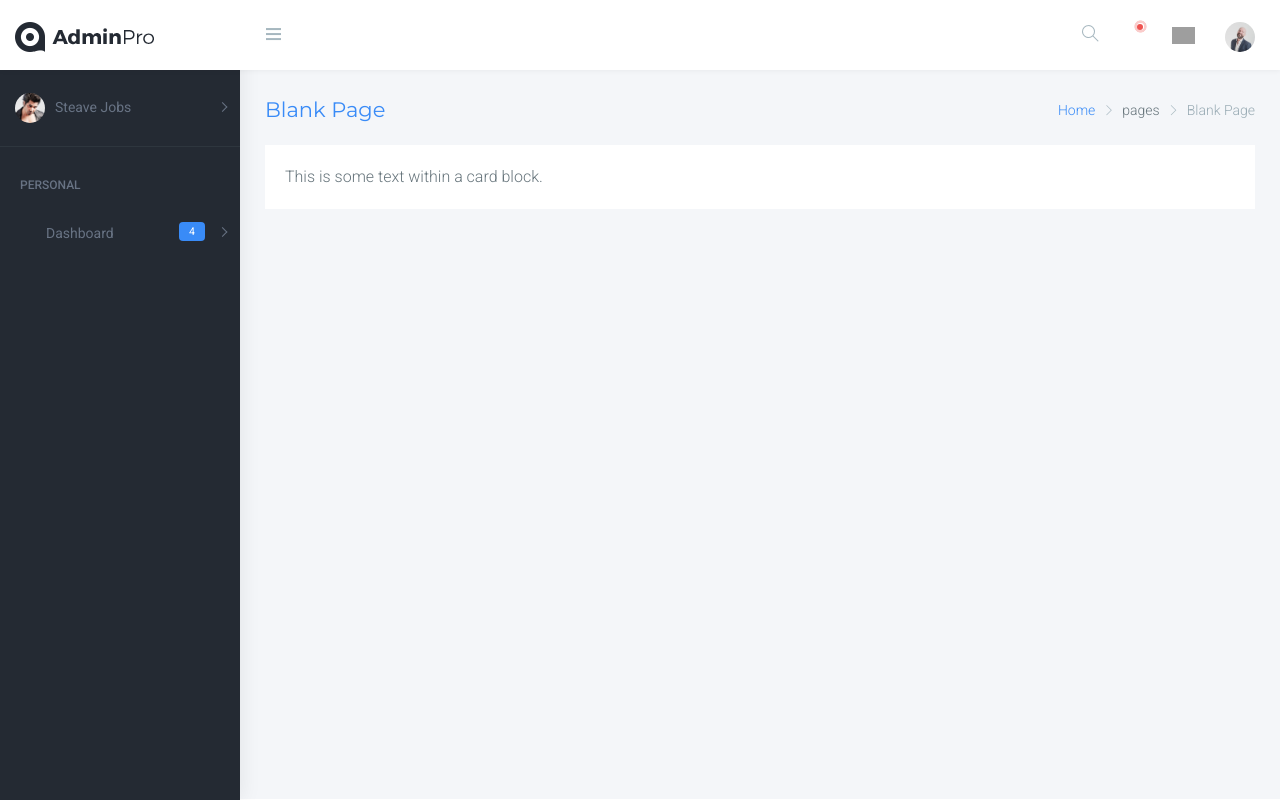
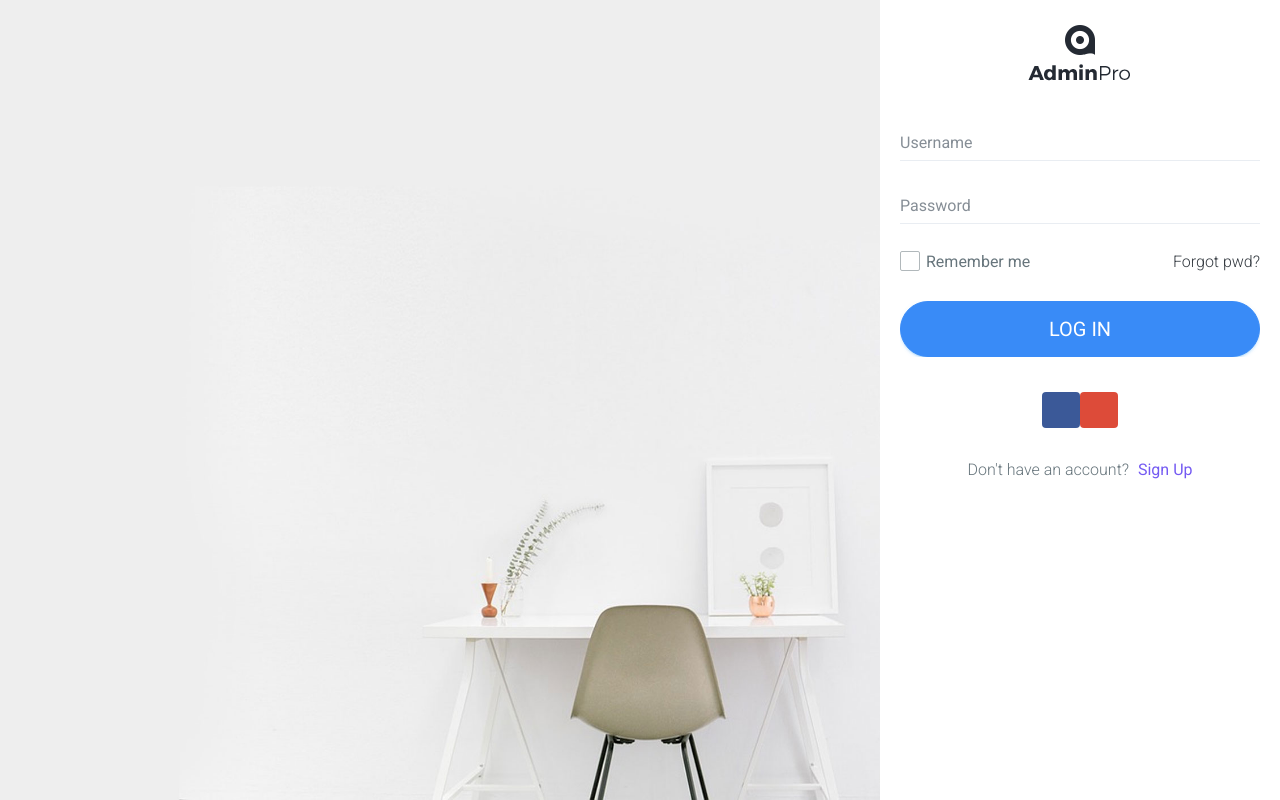
Before and after one commit to marioluisgl/MEAN-project, an Angular app in the folder client/: page /#/login in a window 1280 px wide. Before the commit this address led to /#/dashboard. Built offline with nearby package versions, Linux system fonts and the light colour scheme; grey boxes are pictures that could not be loaded; a web font is replaced by a local one.

Commit message:
create routes and styling login and register

```diff
--- a/client/src/app/app.component.html
+++ b/client/src/app/app.component.html
@@ -1,20 +1 @@
-<div id="main-wrapper">
-    <app-header></app-header>
-    <app-sidebar></app-sidebar>
-
-    <div class="page-wrapper">
-        <div class="container-fluid">
-            <app-breadcrumbs></app-breadcrumbs>
-            <!-- <router-outlet></router-outlet> -->
-            <div class="row">
-                <div class="col-12">
-                    <div class="card">
-                        <div class="card-body">
-                            This is some text within a card block.
-                        </div>
-                    </div>
-                </div>
-            </div>
-        </div>
-    </div>
-</div>
+<router-outlet></router-outlet>
--- /dev/null
+++ b/client/src/app/auth/login.component.html
@@ -0,0 +1,60 @@
+<section id="wrapper" class="login-register login-sidebar" style="background-image:url(../assets/images/background/login-register.jpg);">
+    <div class="login-box card">
+        <div class="card-body">
+            <form class="form-horizontal form-material" id="loginform" action="index.html">
+                <a href="javascript:void(0)" class="text-center db"><img src="../assets/images/logo-icon.png" alt="Home" /><br/><img src="../assets/images/logo-text.png" alt="Home" /></a>
+                <div class="form-group m-t-40">
+                    <div class="col-xs-12">
+                        <input class="form-control" type="text" required="" placeholder="Username">
+                    </div>
+                </div>
+                <div class="form-group">
+                    <div class="col-xs-12">
+                        <input class="form-control" type="password" required="" placeholder="Password">
+                    </div>
+                </div>
+                <div class="form-group row">
+                    <div class="col-md-12">
+                        <div class="checkbox checkbox-primary pull-left p-t-0">
+                            <input id="checkbox-signup" type="checkbox" class="filled-in chk-col-light-blue">
+                            <label for="checkbox-signup"> Remember me </label>
+                        </div>
+                        <a href="javascript:void(0)" id="to-recover" class="text-dark pull-right"><i class="fa fa-lock m-r-5"></i> Forgot pwd?</a> </div>
+                </div>
+                <div class="form-group text-center m-t-20">
+                    <div class="col-xs-12">
+                        <button class="btn btn-info btn-lg btn-block text-uppercase btn-rounded" type="submit">Log In</button>
+                    </div>
+                </div>
+                <div class="row">
+                    <div class="col-xs-12 col-sm-12 col-md-12 m-t-10 text-center">
+                        <div class="social"><a href="javascript:void(0)" class="btn  btn-facebook" data-toggle="tooltip" title="Login with Facebook"> <i aria-hidden="true" class="fa fa-facebook"></i> </a> <a href="javascript:void(0)" class="btn btn-googleplus" data-toggle="tooltip" title="Login with Google"> <i aria-hidden="true" class="fa fa-google-plus"></i> </a> </div>
+                    </div>
+                </div>
+                <div class="form-group m-b-0">
+                    <div class="col-sm-12 text-center">
+                        Don't have an account? <a href="pages-register2.html" class="text-primary m-l-5"><b>Sign Up</b></a>
+                    </div>
+                </div>
+            </form>
+            <form class="form-horizontal" id="recoverform" action="index.html">
+                <div class="form-group ">
+                    <div class="col-xs-12">
+                        <h3>Recover Password</h3>
+                        <p class="text-muted">Enter your Email and instructions will be sent to you! </p>
+                    </div>
+                </div>
+                <div class="form-group ">
+                    <div class="col-xs-12">
+                        <input class="form-control" type="text" required="" placeholder="Email">
+                    </div>
+                </div>
+                <div class="form-group text-center m-t-20">
+                    <div class="col-xs-12">
+                        <button class="btn btn-primary btn-lg btn-block text-uppercase waves-effect waves-light" type="submit">Reset</button>
+                    </div>
+                </div>
+            </form>
+        </div>
+    </div>
+</section>
--- /dev/null
+++ b/client/src/app/auth/login.component.scss
@@ -0,0 +1,41 @@
+
+.login-register {
+    background-size: cover;
+    background-repeat: no-repeat;
+    background-position: center center;
+    height: 100%;
+    width: 100%;
+    padding: 10% 0;
+    position: fixed;
+}
+
+.login-box {
+    width: 400px;
+    margin: 0 auto;
+}
+
+.login-box .footer {
+    width: 100%;
+    left: 0px;
+    right: 0px;
+}
+
+.login-box .social {
+    display: block;
+    margin-bottom: 30px;
+}
+
+#recoverform {
+    display: none;
+}
+
+.login-sidebar {
+    padding: 0px;
+    margin-top: 0px;
+}
+
+.login-sidebar .login-box {
+    right: 0px;
+    position: absolute;
+    height: 100%;
+}
--- /dev/null
+++ b/client/src/app/auth/login.component.ts
@@ -0,0 +1,15 @@
+import { Component, OnInit } from '@angular/core';
+
+@Component({
+  selector: 'app-login',
+  templateUrl: './login.component.html',
+  styleUrls: ['./login.component.scss']
+})
+export class LoginComponent implements OnInit {
+
+  constructor() { }
+
+  ngOnInit(): void {
+  }
+
+}
--- /dev/null
+++ b/client/src/app/auth/register.component.html
@@ -0,0 +1,48 @@
+<section id="wrapper" class="login-register login-sidebar" style="background-image:url(../assets/images/background/login-register.jpg);">
+    <div class="login-box card">
+        <div class="card-body">
+            <form class="form-horizontal form-material" id="loginform" action="index.html">
+                <a href="javascript:void(0)" class="text-center db"><img src="../assets/images/logo-icon.png" alt="Home" /><br/><img src="../assets/images/logo-text.png" alt="Home" /></a>
+                <h3 class="box-title m-t-40 m-b-0">Register Now</h3><small>Create your account and enjoy</small>
+                <div class="form-group m-t-20">
+                    <div class="col-xs-12">
+                        <input class="form-control" type="text" required="" placeholder="Name">
+                    </div>
+                </div>
+                <div class="form-group ">
+                    <div class="col-xs-12">
+                        <input class="form-control" type="text" required="" placeholder="Email">
+                    </div>
+                </div>
+                <div class="form-group ">
+                    <div class="col-xs-12">
+                        <input class="form-control" type="password" required="" placeholder="Password">
+                    </div>
+                </div>
+                <div class="form-group">
+                    <div class="col-xs-12">
+                        <input class="form-control" type="password" required="" placeholder="Confirm Password">
+                    </div>
+                </div>
+                <div class="form-group row">
+                    <div class="col-md-12">
+                        <div class="checkbox checkbox-primary p-t-0">
+                            <input id="checkbox-signup" type="checkbox">
+                            <label for="checkbox-signup"> I agree to all <a href="#">Terms</a></label>
+                        </div>
+                    </div>
+                </div>
+                <div class="form-group text-center m-t-20">
+                    <div class="col-xs-12">
+                        <button class="btn btn-info btn-lg btn-block text-uppercase waves-effect waves-light" type="submit">Sign Up</button>
+                    </div>
+                </div>
+                <div class="form-group m-b-0">
+                    <div class="col-sm-12 text-center">
+                        <p>Already have an account? <a href="pages-login-2.html" class="text-info m-l-5"><b>Sign In</b></a></p>
+                    </div>
+                </div>
+            </form>
+        </div>
+    </div>
+</section>
--- /dev/null
+++ b/client/src/app/auth/register.component.ts
@@ -0,0 +1,15 @@
+import { Component, OnInit } from '@angular/core';
+
+@Component({
+  selector: 'app-register',
+  templateUrl: './register.component.html',
+  styleUrls: ['./login.component.scss']
+})
+export class RegisterComponent implements OnInit {
+
+  constructor() { }
+
+  ngOnInit(): void {
+  }
+
+}
--- a/client/src/app/login/login.component.html
+++ /dev/null
@@ -1 +0,0 @@
-<p>login works!</p>
--- /dev/null
+++ b/client/src/app/pages/pages.component.html
@@ -0,0 +1,20 @@
+<div id="main-wrapper">
+    <app-header></app-header>
+    <app-sidebar></app-sidebar>
+
+    <div class="page-wrapper">
+        <div class="container-fluid">
+            <app-breadcrumbs></app-breadcrumbs>
+            <router-outlet></router-outlet>
+            <!-- <div class="row">
+                <div class="col-12">
+                    <div class="card">
+                        <div class="card-body">
+                            This is some text within a card block.
+                        </div>
+                    </div>
+                </div>
+            </div>
+        </div> -->
+    </div>
+</div>
--- a/client/src/app/login/login.component.ts
+++ b/client/src/app/pages/pages.component.ts
@@ -1,12 +1,12 @@
 import { Component, OnInit } from '@angular/core';
 
 @Component({
-  selector: 'app-login',
-  templateUrl: './login.component.html',
+  selector: 'app-pages',
+  templateUrl: './pages.component.html',
   styles: [
   ]
 })
-export class LoginComponent implements OnInit {
+export class PagesComponent implements OnInit {
 
   constructor() { }
 
--- a/client/src/app/shared/header/header.component.html
+++ b/client/src/app/shared/header/header.component.html
@@ -55,7 +55,7 @@
                             <span class="point"></span>
                         </div>
                     </a>
-                    <div class="dropdown-menu mailbox dropdown-menu-right animated bounceInDown" aria-labelledby="2">
+                    <div class="dropdown-menu mailbox dropdown-menu-right animated fadeIn" aria-labelledby="2">
                         <ul>
                             <li>
                                 <div class="drop-title">You have 4 new messages</div>
@@ -125,7 +125,7 @@
                         aria-expanded="false">
                         <i class="flag-icon flag-icon-us"></i>
                     </a>
-                    <div class="dropdown-menu dropdown-menu-right animated bounceInDown">
+                    <div class="dropdown-menu dropdown-menu-right animated fadeIn">
                         <a class="dropdown-item" href="#"><i class="flag-icon flag-icon-in"></i> India</a>
                         <a class="dropdown-item" href="#"><i class="flag-icon flag-icon-fr"></i> French</a>
                         <a class="dropdown-item" href="#"><i class="flag-icon flag-icon-cn"></i> China</a>
@@ -140,7 +140,7 @@
                         href="" data-toggle="dropdown" aria-haspopup="true" aria-expanded="false">
                         <img src="assets/images/users/1.jpg" alt="user" class="profile-pic" />
                     </a>
-                    <div class="dropdown-menu dropdown-menu-right animated flipInY">
+                    <div class="dropdown-menu dropdown-menu-right animated fadeIn">
                         <ul class="dropdown-user">
                             <li>
                                 <div class="dw-user-box">
```
Also changed, not shown: client/src/app/app-routing.module.ts (+24 -2 lines), client/src/app/app.module.ts (+8 -2 lines).
